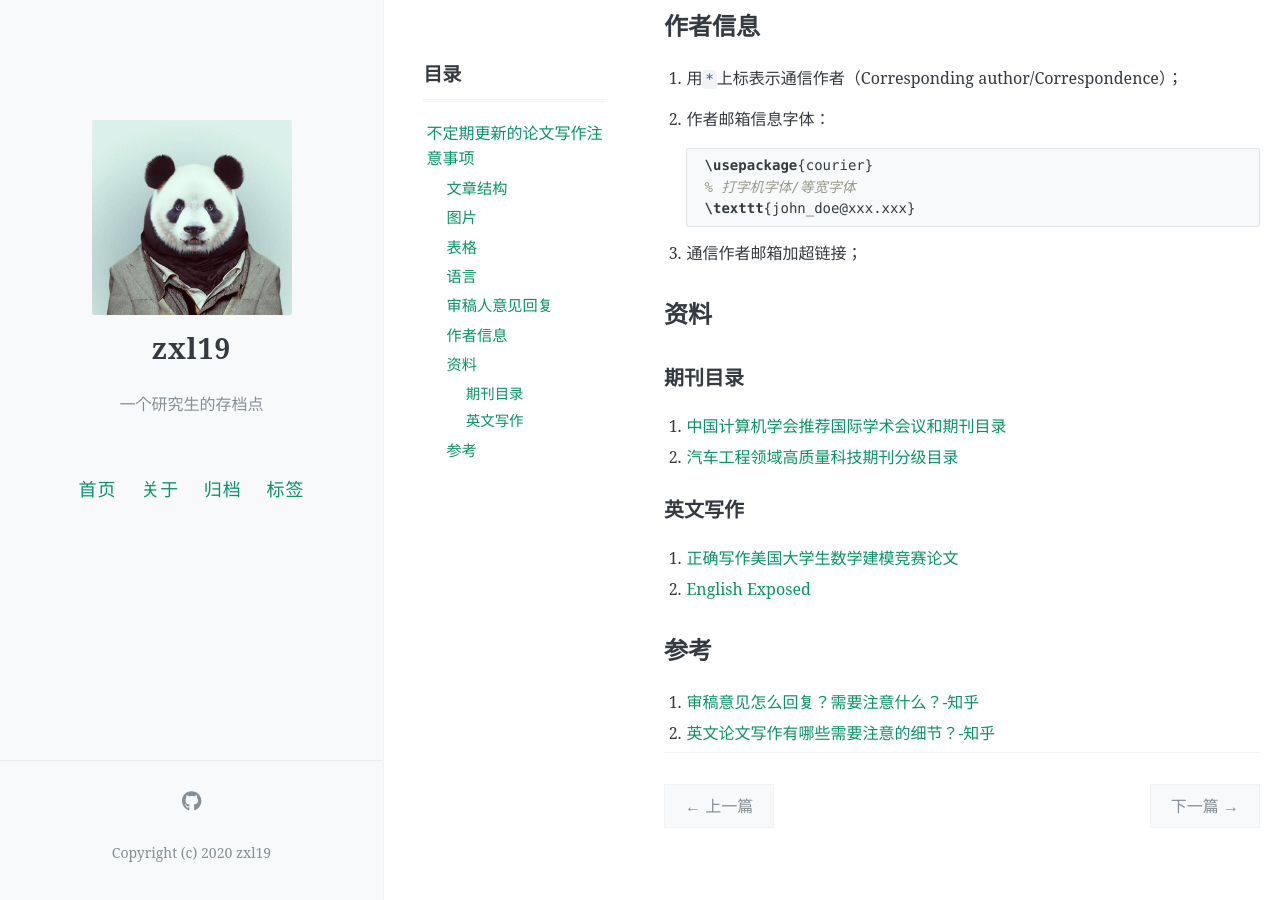
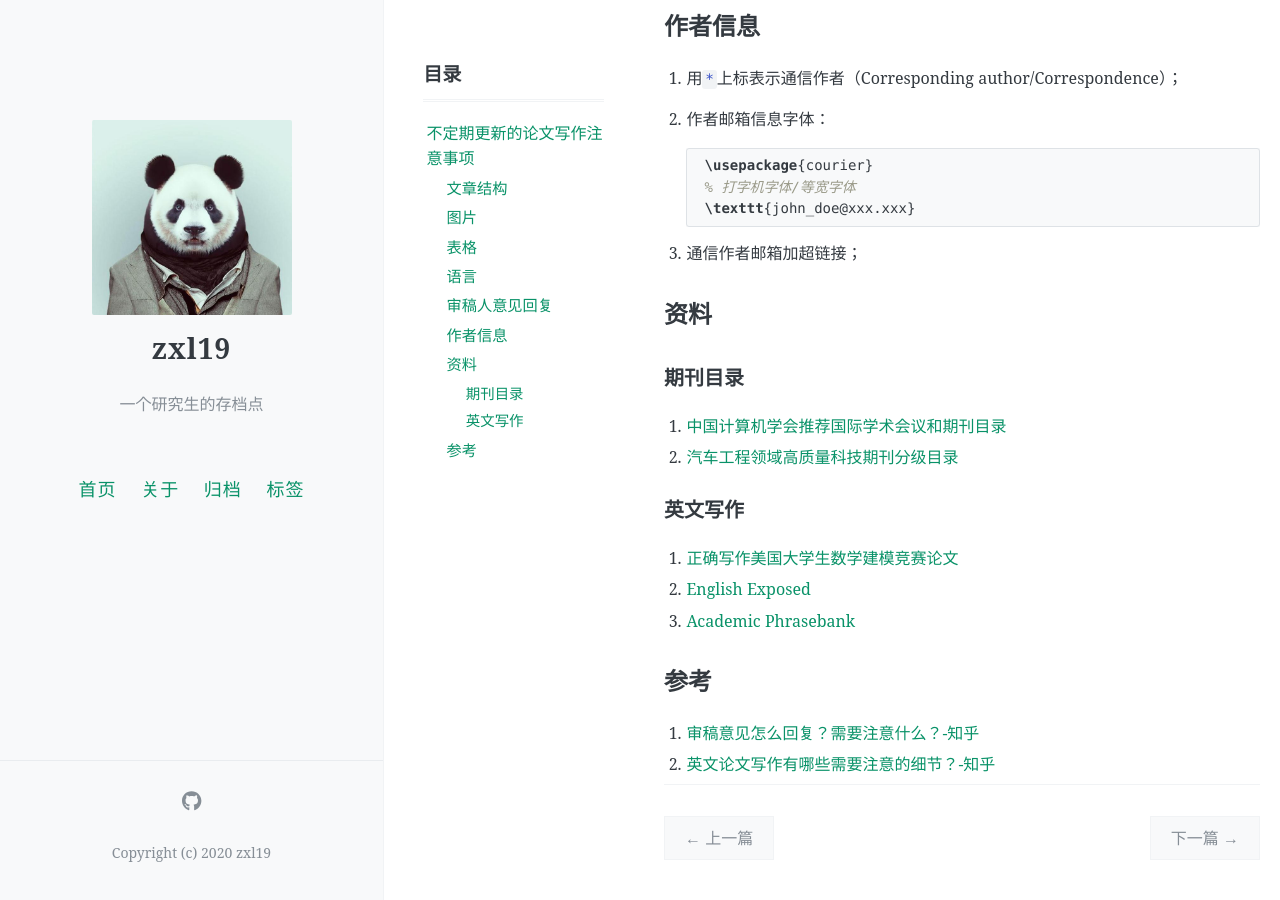
Before and after one commit to zxl19/zxl19.github.io, a Jekyll site: the page built from _posts/2020-10-16-paper-writing.md, in a window 1280 px wide and 900 px high, scrolled down 1891 px. Built offline with Jekyll 4.4.1, drawn with Linux system fonts in a browser that asks for light colours; formulas are drawn with MathJax 3; comment, search, counter and statistics services are not loaded; before the commit the page ends 2760 px from its top, so only the background shows below that.

Commit message:
Update 2020-10-16-paper-writing.md

```diff
--- a/_posts/2020-10-16-paper-writing.md
+++ b/_posts/2020-10-16-paper-writing.md
@@ -104,6 +104,7 @@ pinned: false
 
 1. [正确写作美国大学生数学建模竞赛论文](https://github.com/RobbyDeng/MCM2019)
 2. [English Exposed](https://hkupress.hku.hk/pro/con/1612.pdf)
+3. [Academic Phrasebank](https://www.phrasebank.manchester.ac.uk/)
 
 ## 参考
 
```
